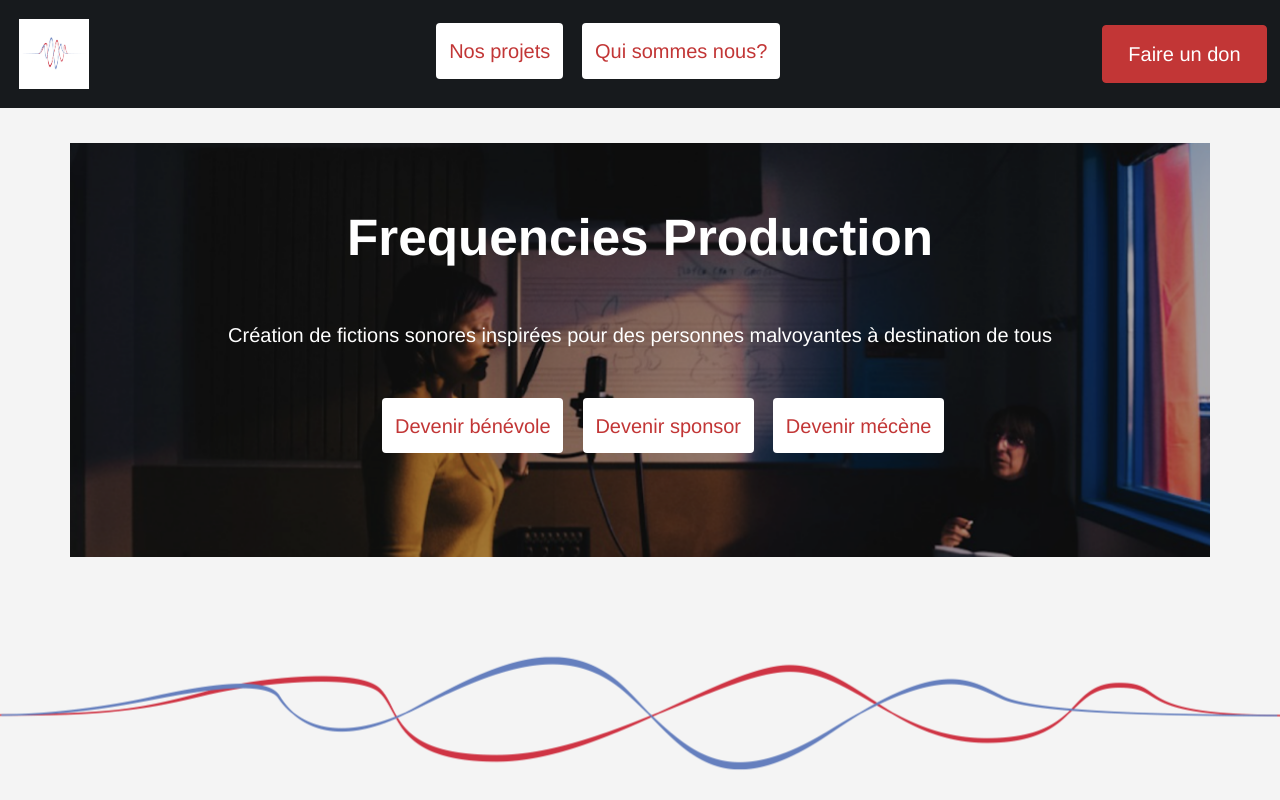
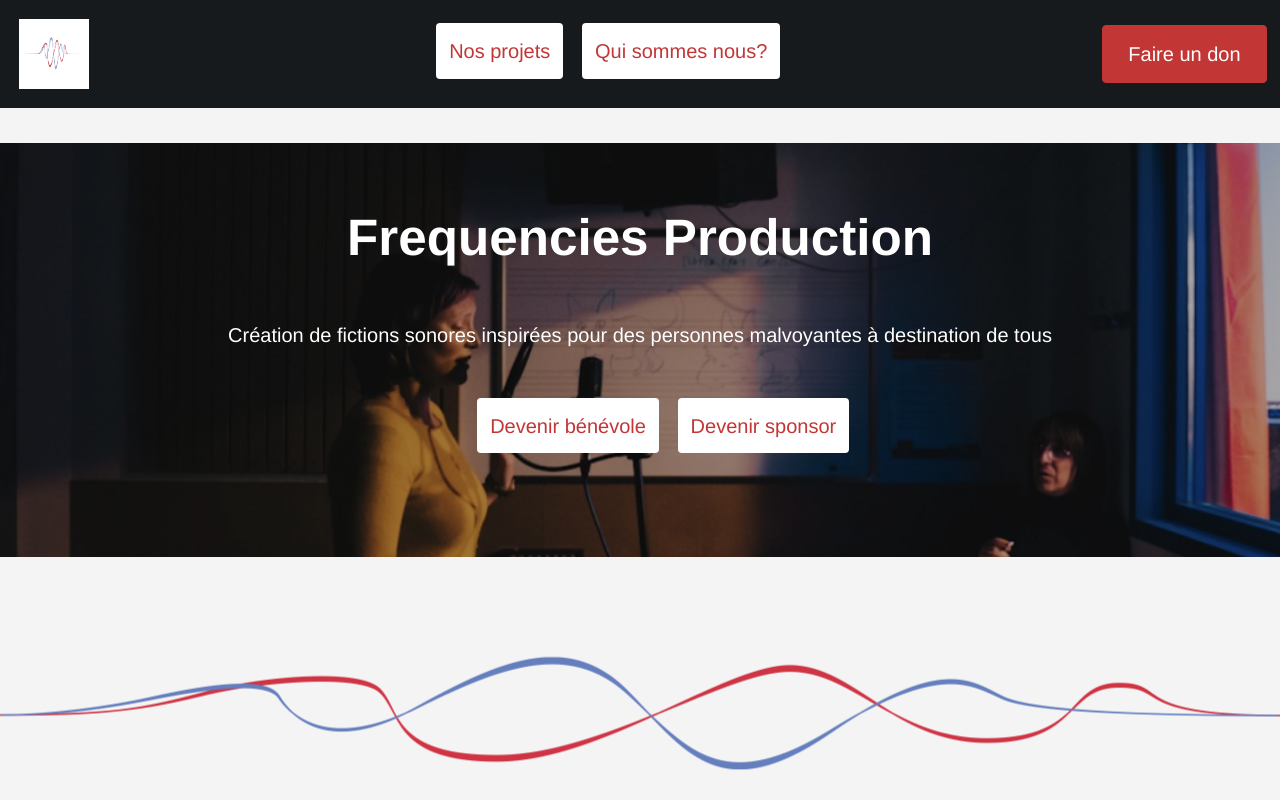
Before and after one commit to FrequenciesProduction/sitewebfrequencies, a Nuxt app: page / in a window 1280 px wide. Shown: the top 800 px of the page. Built offline with nearby package versions, Linux system fonts and the light colour scheme.

Commit message:
FIX/003-accessibilité: Correctifs sur le header pour l'accessibilité

```diff
--- a/components/emission/emission.modules.scss
+++ b/components/emission/emission.modules.scss
@@ -1,4 +1,4 @@
-.container {
+.emission-box {
   //display: flex;
   //flex-direction: row;
   //justify-content: center;
--- a/components/emission/emission.vue
+++ b/components/emission/emission.vue
@@ -1,5 +1,5 @@
 <template>
-  <div class="container">
+  <div class="emission-box">
     <div v-for="emission in emissionsData" class="project">
       <img :src="emission.itemObject.image">
       <div>
--- a/components/intro/intro.modules.scss
+++ b/components/intro/intro.modules.scss
@@ -1,4 +1,4 @@
-.container {
+.intro {
   display: flex;
   flex-direction: column;
   color: #fff;
--- a/components/intro/intro.vue
+++ b/components/intro/intro.vue
@@ -1,5 +1,5 @@
 <template>
-  <div class="container">
+  <div class="intro">
     <h1 class="intro--title">Frequencies Production</h1>
     <p>
       Création de fictions sonores inspirées pour des personnes malvoyantes à destination
@@ -21,7 +21,7 @@
             lien="/sponsor"
             texte="Devenir sponsor" />
       </li>
-
+      <!--
       <li>
         <introButton
             btnClass="intro--button"
@@ -29,7 +29,7 @@
             lien="/mécène"
             texte="Devenir mécène" />
       </li>
-
+      -->
     </ul>
   </div>
 </template>
```
